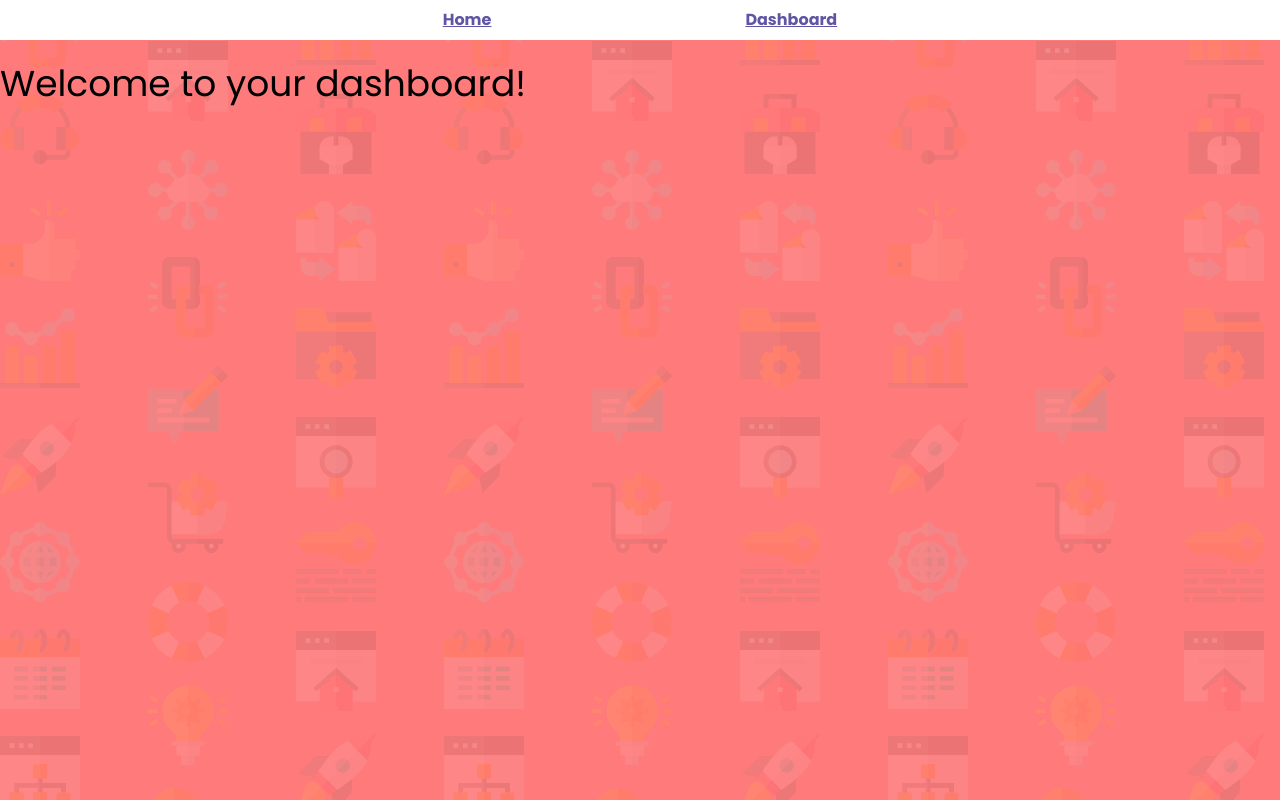
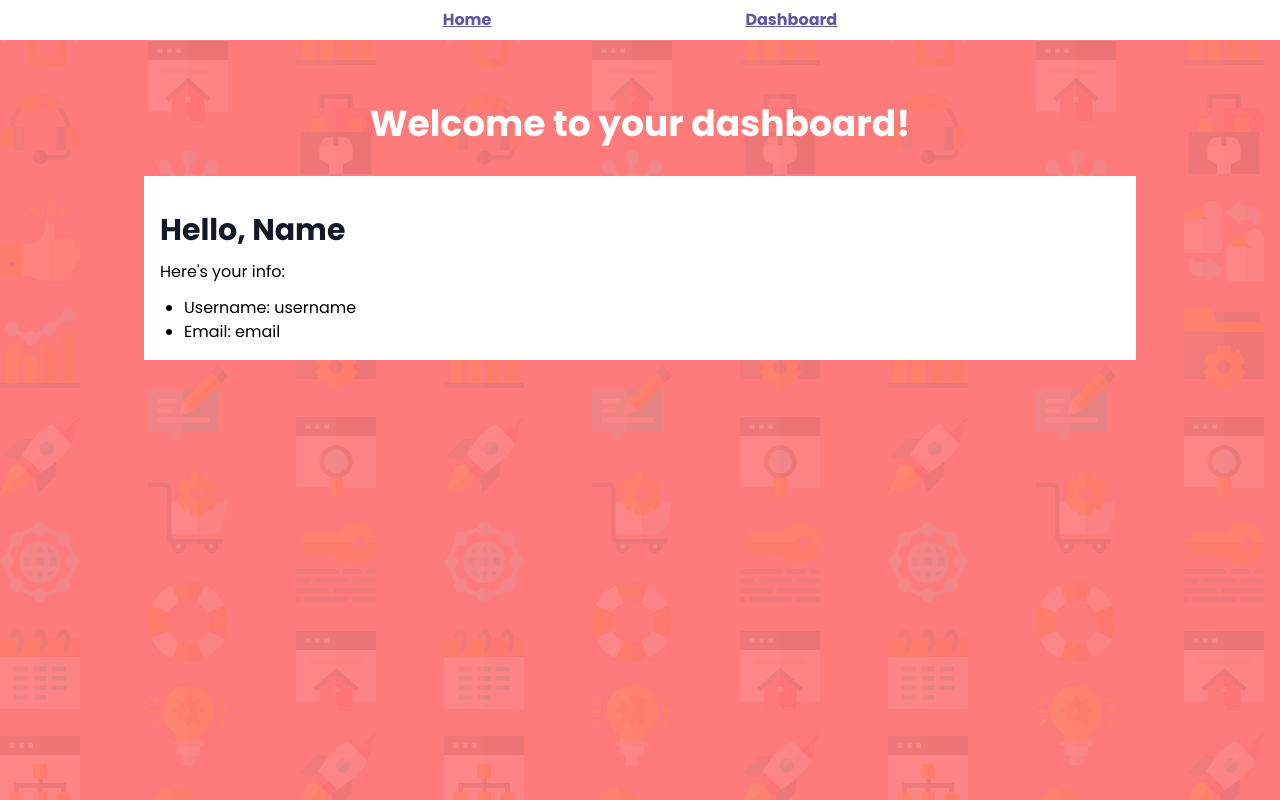
Before and after one commit to geraldiner/mern-auth-passport-tutorial, a React (Create React App) app in the folder client/: page /dashboard in a window 1280 px wide. Built offline with nearby package versions, Linux system fonts and the light colour scheme.

Commit message:
set up react frontend pages

```diff
--- a/client/src/assets/css/tailwind.src.css
+++ b/client/src/assets/css/tailwind.src.css
@@ -26,6 +26,10 @@
 a:not(.button),
 a:not(.navbar__a) {
 	@apply text-blurple underline font-bold;
+}
+
+ul {
+	@apply ml-6;
 }
 
 .main {
@@ -107,3 +111,14 @@
 div.input:last-of-type input {
 	@apply rounded-b-md;
 }
+
+/* Dashboard.js */
+.dashboard__body {
+	@apply my-8 text-left bg-white p-4;
+}
+
+.dashboard__body h1,
+.dashboard__body h2,
+.dashboard__body h3 {
+	@apply text-gray-900;
+}
--- a/client/src/pages/Dashboard.js
+++ b/client/src/pages/Dashboard.js
@@ -2,8 +2,18 @@
 
 const Dashboard = () => {
 	return (
-		<div className="dashboard">
-			<h1>Welcome to your dashboard!</h1>
+		<div className="main">
+			<div className="dashboard">
+				<h1>Welcome to your dashboard!</h1>
+				<div className="dashboard__body">
+					<h2>Hello, Name</h2>
+					<p>Here's your info:</p>
+					<ul className="list-disc">
+						<li>Username: username</li>
+						<li>Email: email</li>
+					</ul>
+				</div>
+			</div>
 		</div>
 	);
 };
--- a/client/src/pages/Signup.js
+++ b/client/src/pages/Signup.js
@@ -50,7 +50,7 @@
 						Already have an account? <a href="/login">Log in!</a>
 					</p>
 				</div>
-				<div className="login__socials">
+				<div className="signup__socials">
 					<p className="text-white">Or sign up with an existing account</p>
 
 					<button type="button" className="button text-white bg-google hover:bg-white hover:text-gray-900">
```
Also changed, not shown: client/src/assets/css/tailwind.css.
